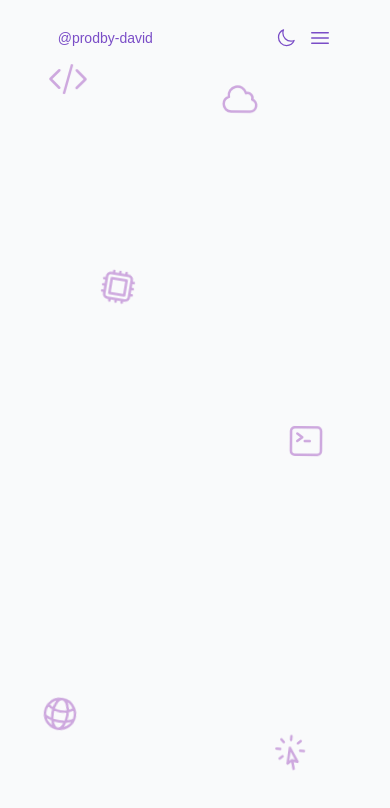
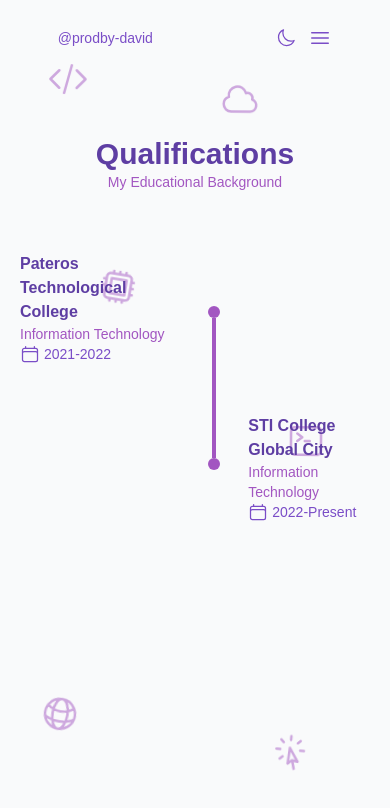
Before and after one commit to prodby-david/Latest-Web-Portfolio, a Next.js app: page /qualifications in a window 390 px wide. Shown: the top 808 px of the page. Built offline with nearby package versions, Linux system fonts and the light colour scheme.

Commit message:
fix: fix the responsiveness

```diff
--- a/src/app/qualifications/page.tsx
+++ b/src/app/qualifications/page.tsx
@@ -1,7 +1,65 @@
-export default function Qualifications (){
-    return (
-        <>
+"use client";
 
-        </>
-    )
+import { motion } from "framer-motion";
+import { CalendarIcon } from "@heroicons/react/24/outline";
+
+export default function Qualifications() {
+  return (
+    <div className="flex flex-col items-center justify-center mt-10 p-5 gap-10">
+      <motion.div
+        initial={{ opacity: 0, y: -30 }}
+        whileInView={{ opacity: 1, y: 0 }}
+        transition={{ duration: 0.8, ease: "easeOut" }}
+        viewport={{ once: true }}
+        className="flex flex-col items-center justify-center"
+      >
+        <h2 className="text-3xl font-semibold text-color-3">Qualifications</h2>
+        <p className="text-sm text-color-2">My Educational Background</p>
+      </motion.div>
+
+      <div className="flex items-center gap-3 md:gap-10 mt-5">
+        <motion.div
+          initial={{ opacity: 0, x: -50 }}
+          whileInView={{ opacity: 1, x: 0 }}
+          transition={{ duration: 0.8, ease: "easeOut" }}
+          viewport={{ once: true }}
+          className="mb-40"
+        >
+          <h2 className="text-color-3 text-md font-semibold">Pateros Technological College</h2>
+          <p className="text-sm text-color-2">Information Technology</p>
+          <p className="flex items-center gap-1 text-sm text-color font-medium">
+            <CalendarIcon className="w-5 h-5" />
+            2021-2022
+          </p>
+        </motion.div>
+
+        <motion.div
+          initial={{ opacity: 0, scale: 0.8 }}
+          whileInView={{ opacity: 1, scale: 1 }}
+          transition={{ duration: 0.6, ease: "easeOut", delay: 0.2 }}
+          viewport={{ once: true }}
+          className="flex flex-col justify-center items-center"
+        >
+          <div className="w-3 h-3 rounded-full bg-color-2"></div>
+          <div className="w-1 h-35 bg-color-2 mx-5"></div>
+          <div className="w-3 h-3 rounded-full bg-color-2"></div>
+        </motion.div>
+
+        <motion.div
+          initial={{ opacity: 0, x: 50 }}
+          whileInView={{ opacity: 1, x: 0 }}
+          transition={{ duration: 0.8, ease: "easeOut", delay: 0.3 }}
+          viewport={{ once: true }}
+          className="mt-40"
+        >
+          <h2 className="text-color-3 text-md font-semibold">STI College Global City</h2>
+          <p className="text-sm text-color-2">Information Technology</p>
+          <p className="flex items-center gap-1 text-sm text-color font-medium">
+            <CalendarIcon className="w-5 h-5" />
+            2022-Present
+          </p>
+        </motion.div>
+      </div>
+    </div>
+  );
 }
```
